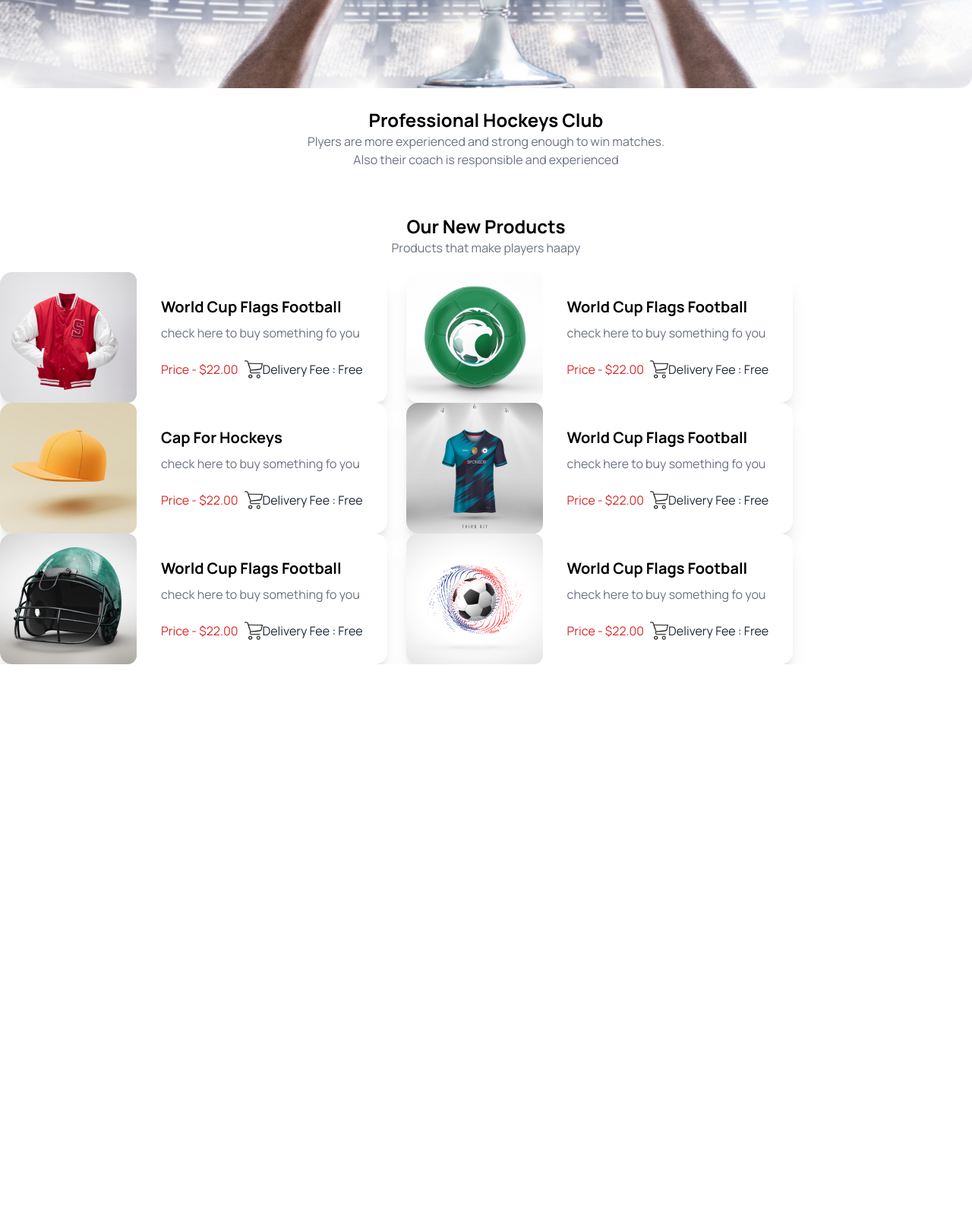
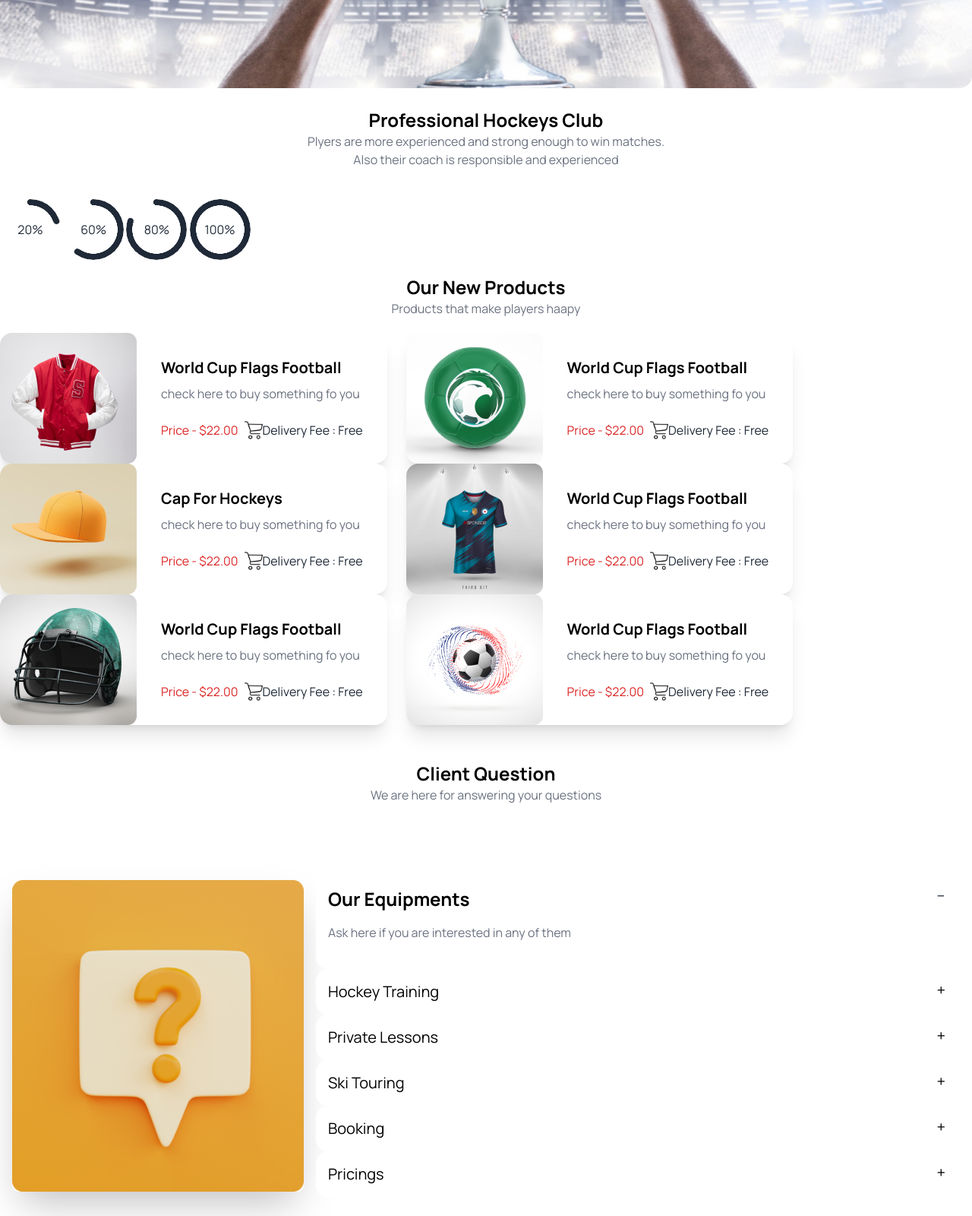
Before and after one commit to TahsinHafsa/assignment3-repo, a plain HTML site: page index.html in a window 1280 px wide. Shown: the part 498-2098 px from the top of the page at 76% size. Before the commit the page ends 1372 px from the top, so only its background shows below. Drawn offline with nearby package versions, Linux system fonts and the light colour scheme.

Commit message:
fourth commit

```diff
--- a/index.html
+++ b/index.html
@@ -103,7 +103,14 @@
 
             <p class="text-gray-500 pb-5"> Plyers are more experienced and strong enough to win matches.<br>Also their coach is responsible and experienced</p>
             </div>
-            <div class="flex flex-col lg:flex-row px-">
+            <div>
+              <div class="gap-40">
+
+<div class="radial-progress" style="--value:20;" role="progressbar">20%</div>
+<div class="radial-progress" style="--value:60;" role="progressbar">60%</div>
+<div class="radial-progress" style="--value:80;" role="progressbar">80%</div>
+<div class="radial-progress" style="--value:100;" role="progressbar">100%</div>
+            </div>
 
 
 
@@ -213,6 +220,84 @@
                 </div>
             </div>
             </section>
+            <!-- client question -->
+            <section class="bg-white font-manrope">
+              <div class="text-center py-12">
+                <h2 class="text-2xl text-black font-semibold ">Client Question</h2>
+                <p class="text-gray-500 pb-5 ">We are here for answering your questions</p>
+              </div>
+              <div class="hero h-[474px] bg-white">
+                <div class="hero-content flex-col lg:flex-row">
+                  <img src="Images/11.png" class="max-w-sm rounded-lg shadow-2xl" />
+                  <div>
+                    <div class="collapse collapse-plus bg-white">
+                      <input type="radio" name="my-accordion-3" checked="checked" />
+                      <div class="collapse-title text-xl font-medium">
+                        <h2 class="text-2xl text-black font-semibold ">Our Equipments</h2>
+
+                      </div>
+                      <div class="collapse-content">
+                        <p class="text-gray-500 pb-5 ">Ask here if you are interested in any of them</p>
+                      </div>
+                    </div>
+                    <div class="collapse collapse-plus bg-white">
+                      <input type="radio" name="my-accordion-3" />
+                      <div class="collapse-title text-xl font-medium text-black">
+                        Hockey Training
+                      </div>
+                      <div class="collapse-content">
+                        <p>Hockey is a term used to denote a family of various types of both summer and winter team sports which originated on either an outdoor field, sheet of ice, or dry floor such as in a gymnasium. </p>
+                      </div>
+                    </div>
+                    <div class="collapse collapse-plus bg-white">
+                      <input type="radio" name="my-accordion-3" />
+                      <div class="collapse-title text-xl font-medium text-black">
+                        Private Lessons
+                      </div>
+                      <div class="collapse-content">
+                        <p> you have to come offline</p>
+                      </div>
+                    </div>
+                    <div class="collapse collapse-plus bg-white">
+                      <input type="radio" name="my-accordion-3" />
+                      <div class="collapse-title text-xl font-medium text-black">
+                        Ski Touring
+                      </div>
+                      <div class="collapse-content">
+                        <p>The plan strengthens lower-body muscles (quads, hamstrings, glutes) that you use most when skiing. It also aims to improve your mobility and balance to help you control your skis better and support areas, such as your knees, that are more prone to skiing injuries. </p>
+                      </div>
+                    </div>
+                    <div class="collapse collapse-plus bg-white">
+                      <input type="radio" name="my-accordion-3" />
+                      <div class="collapse-title text-xl font-medium text-black">
+                        Booking
+                      </div>
+                      <div class="collapse-content">
+                        <p> You can book both online and offline</p>
+                      </div>
+                    </div>
+                    <div class="collapse collapse-plus bg-white">
+                      <input type="radio" name="my-accordion-3" />
+                      <div class="collapse-title text-xl font-medium text-black">
+                        Pricings
+                      </div>
+                      <div class="collapse-content">
+                        <p>Negotiable</p>
+                      </div>
+                    </div>
+
+
+                      </div>
+                    </div>
+                  </div>
+                </div>
+              </div>
+
+
+
+
+
+            </section>
 
 
     </main>
```
